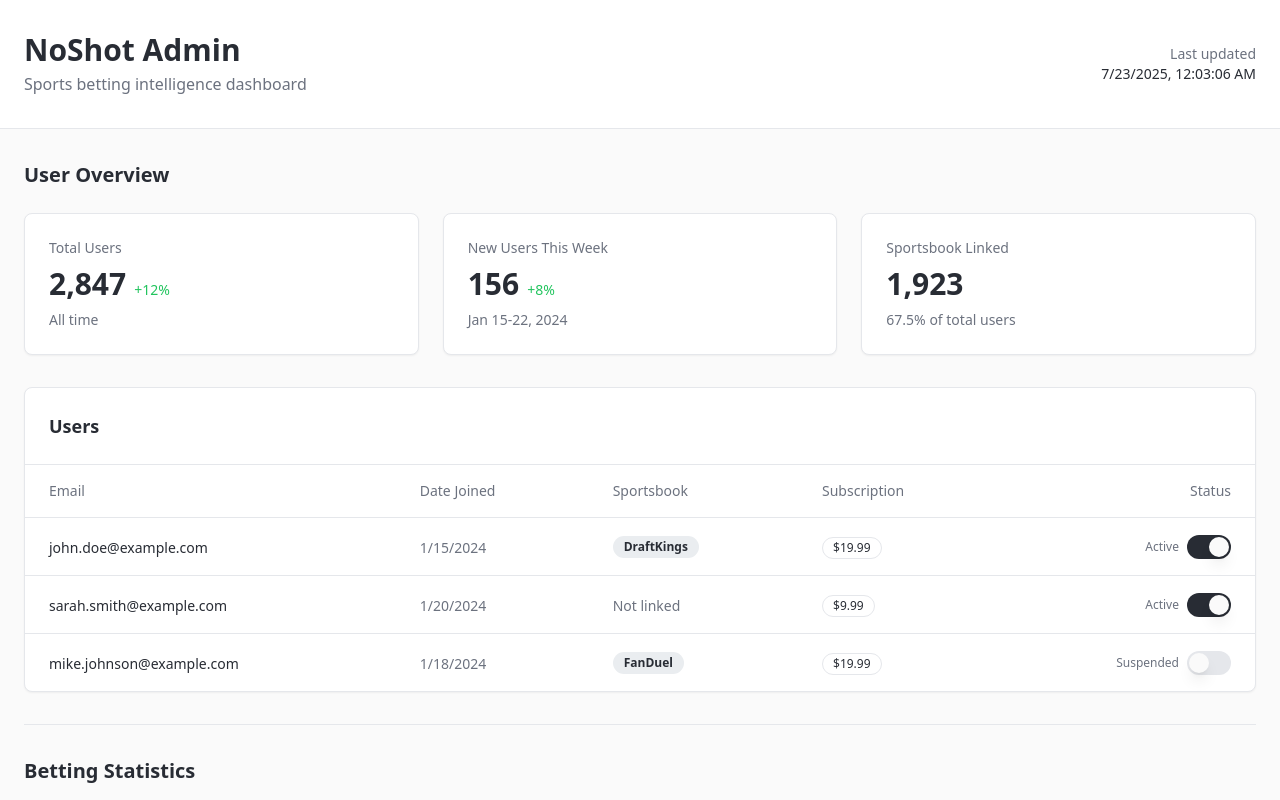
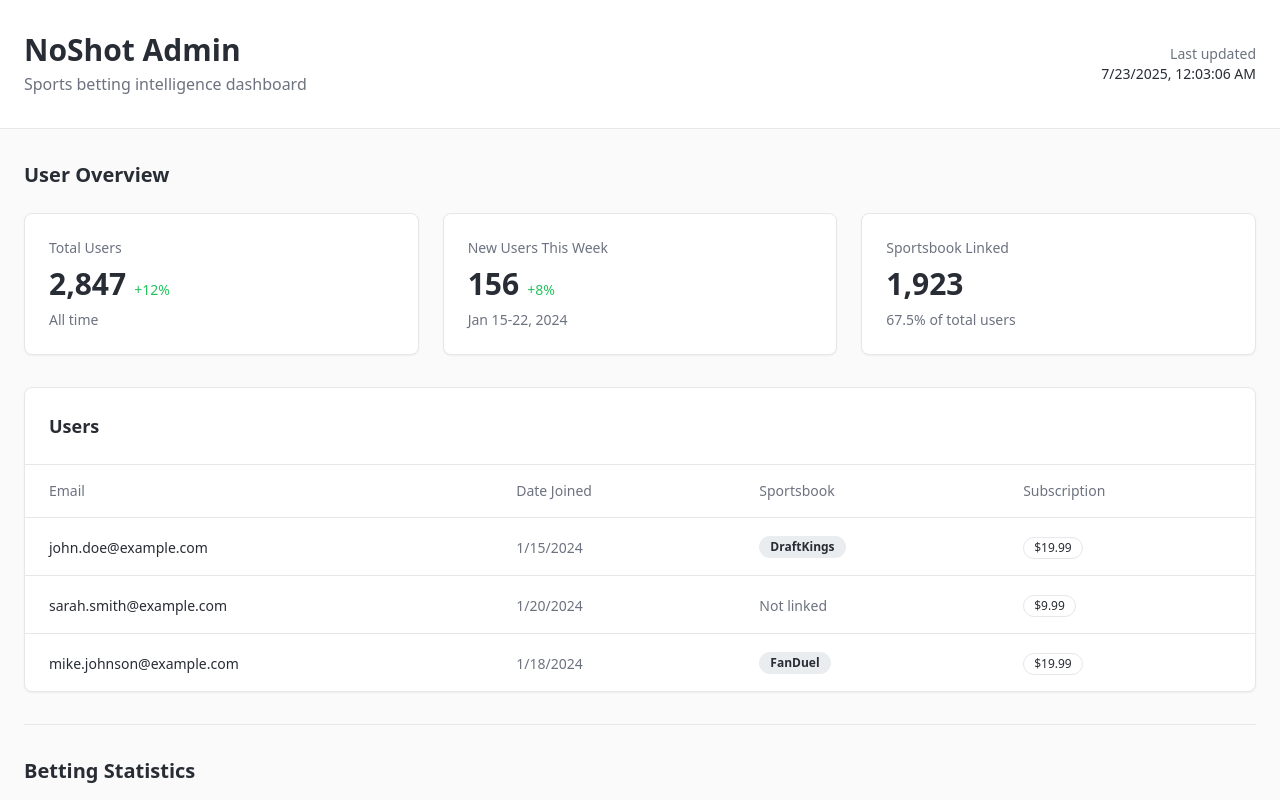
Before and after one commit to WillMassey8/noshot-admin, a React (Vite) app: page / in a window 1280 px wide. Shown: the top 800 px of the page. Built offline with nearby package versions, Linux system fonts and the light colour scheme.

Commit message:
Remove status column
Remove the status column from the user table in the admin dashboard.

```diff
--- a/src/components/UsersTable.tsx
+++ b/src/components/UsersTable.tsx
@@ -67,7 +67,6 @@ export function UsersTable() {
               <th className="text-left py-4 px-6 text-sm font-medium text-stat-small">Date Joined</th>
               <th className="text-left py-4 px-6 text-sm font-medium text-stat-small">Sportsbook</th>
               <th className="text-left py-4 px-6 text-sm font-medium text-stat-small">Subscription</th>
-              <th className="text-right py-4 px-6 text-sm font-medium text-stat-small">Status</th>
             </tr>
           </thead>
           <tbody>
@@ -102,17 +101,6 @@ export function UsersTable() {
                     {user.subscriptionTier}
                   </Badge>
                 </td>
-                <td className="py-4 px-6 text-right">
-                  <div className="flex items-center justify-end gap-2">
-                    <span className="text-xs text-stat-small">
-                      {user.isActive ? "Active" : "Suspended"}
-                    </span>
-                    <Switch
-                      checked={user.isActive}
-                      onCheckedChange={() => toggleUserStatus(user.id)}
-                    />
-                  </div>
-                </td>
               </tr>
             ))}
           </tbody>
```
